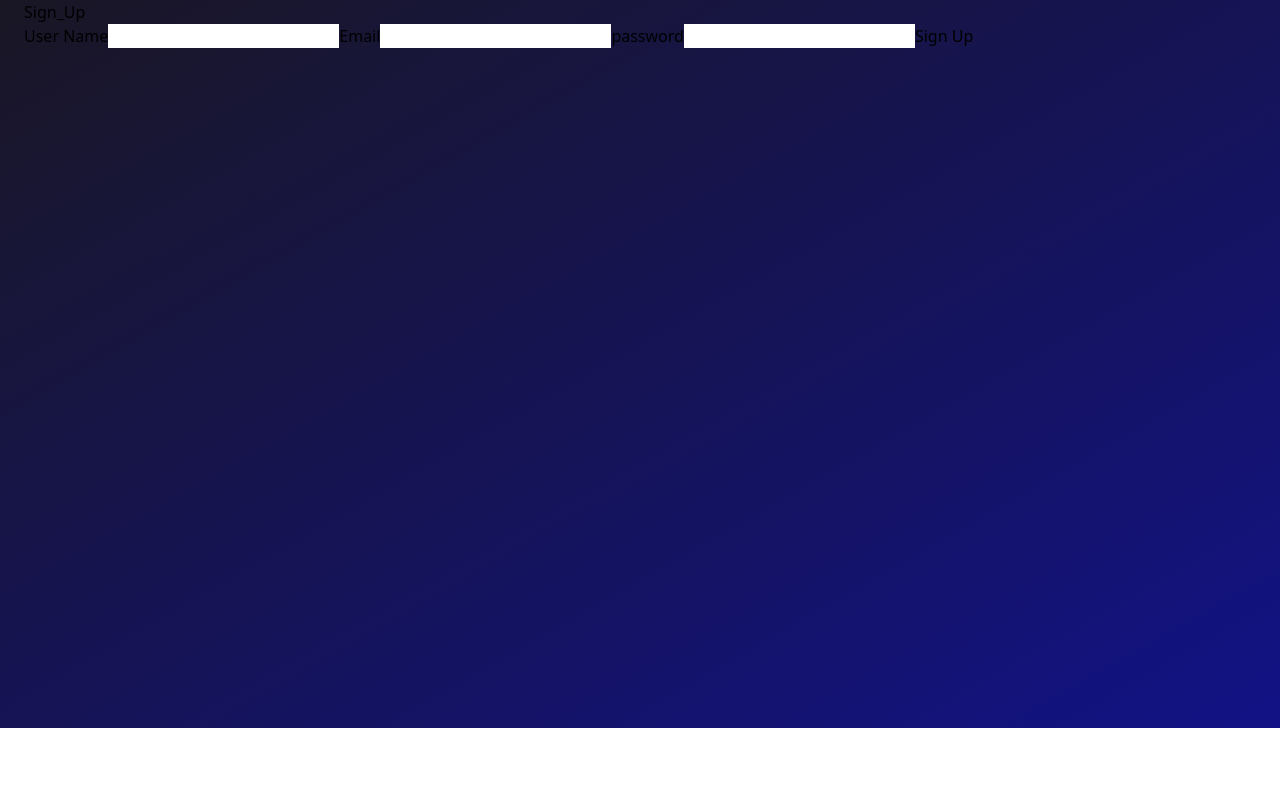
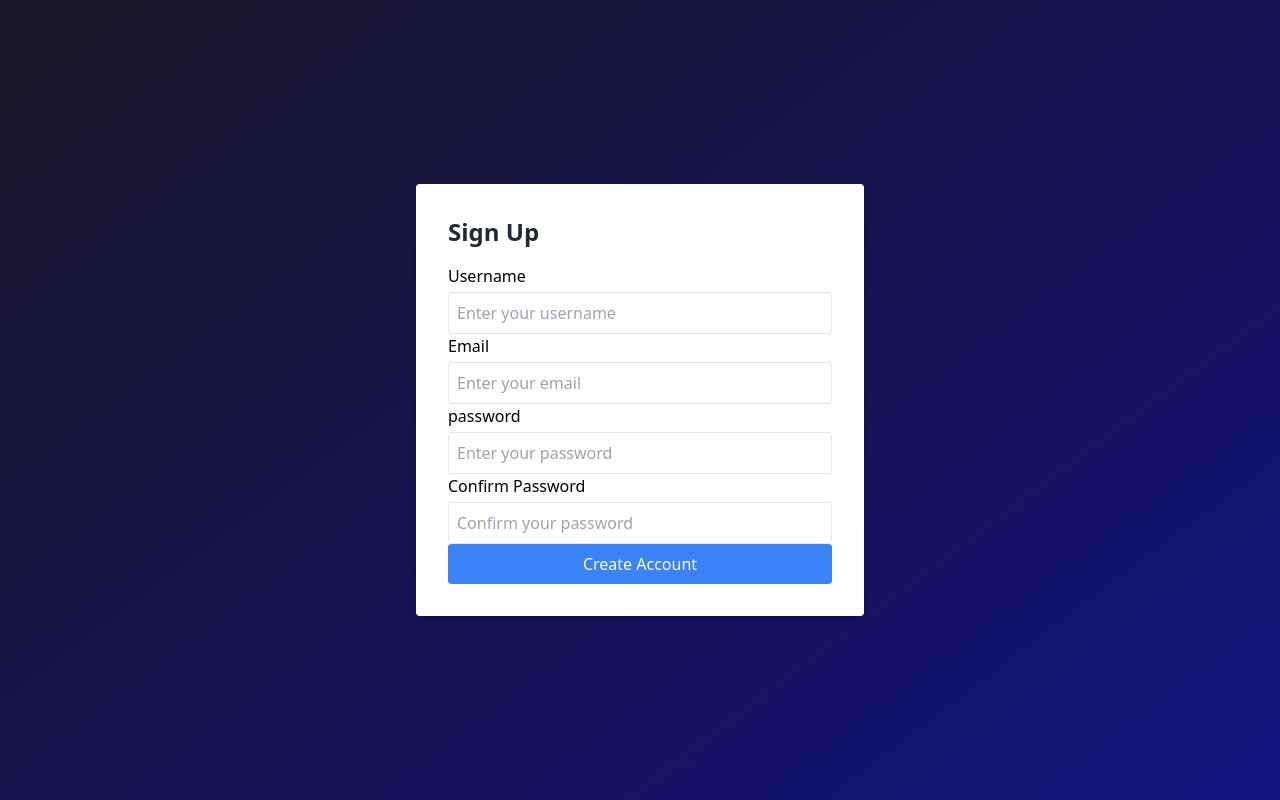
Before and after one commit to tatojakhua/FloyFy, a React (Create React App) app: page /Sign_Up in a window 1280 px wide. Shown: the top 800 px of the page. Built offline with nearby package versions, Linux system fonts and the light colour scheme.

Commit message:
package.json change && Music Player change

```diff
--- a/src/App.js
+++ b/src/App.js
@@ -15,7 +15,11 @@ function App() {
 
       <div className="flex-1 flex flex-col bg-gradient-to-br from-black to-[#121286]">
         {state.isAuthenticated && <SearchBar />}
-        <div className="px-6 h-[calc(100vh-72px)] overflow-y-scroll hide-scrollbar flex xl:flex-row flex-col-reverse">
+        <div
+          className={`px-6 overflow-y-scroll hide-scrollbar flex xl:flex-row flex-col-reverse ${
+            state.isAuthenticated && " h-[calc(100vh-72px)]"
+          }`}
+        >
           <div className="flex-1 h-fit pb-40">
             <AppRoutes />
           </div>
--- a/src/api/musicsByCountry.js
+++ b/src/api/musicsByCountry.js
@@ -1,6 +1,7 @@
 import axios from "axios";
 
 async function fetchMusicsByCountry(country) {
+  console.log(country, "test1");
   const options = {
     method: "GET",
     url: "https://shazam-core7.p.rapidapi.com/charts/get-top-songs-in_country_by_genre",
--- a/src/components/AroundYou/AroundYou.jsx
+++ b/src/components/AroundYou/AroundYou.jsx
@@ -19,7 +19,6 @@ const AroundYou = () => {
       .catch((err) => setErr(err.message))
       .finally(() => setloading(false));
   }, [country]);
-
   if (loading && isFetching) return <Loader title="Loading songs around you" />;
   if (Err || error) return <Error />;
 
--- a/src/components/MusicPlayer/Player.jsx
+++ b/src/components/MusicPlayer/Player.jsx
@@ -15,6 +15,7 @@ const Player = ({
   const ref = useRef(null);
   // eslint-disable-next-line no-unused-expressions
 
+  // useEffect(() => {
   if (ref.current) {
     if (state.isPlaying) {
       ref.current.play();
@@ -22,6 +23,7 @@ const Player = ({
       ref.current.pause();
     }
   }
+  // }, [state.activeSong]);
 
   useEffect(() => {
     ref.current.volume = volume;
--- a/src/components/MusicPlayer/index.jsx
+++ b/src/components/MusicPlayer/index.jsx
@@ -46,18 +46,14 @@ const MusicPlayer = () => {
   };
 
   const handlePrevSong = () => {
-    setTimeout(() => {
     dispatch(history(state.activeSong));
     if (state.currentIndex === 0) {
       dispatch(prevSong(state.currentSongs.length - 1));
     } else if (shuffle) {
-        dispatch(
-          prevSong(Math.floor(Math.random() * state.currentSongs.length))
-        );
+      dispatch(prevSong(Math.floor(Math.random() * state.currentSongs.length)));
     } else {
       dispatch(prevSong(state.currentIndex - 1));
     }
-    }, 500);
   };
 
   return (
--- a/src/hooks/useFetchMusicsByCountry.js
+++ b/src/hooks/useFetchMusicsByCountry.js
@@ -6,6 +6,7 @@ const useFetchMusicsByCountry = (country) => {
   const [isLoading, setisLoading] = useState(true);
   const [error, seterror] = useState("");
   useEffect(() => {
+    console.log(country, "test2");
     fetchMusicsByCountry(country)
       .then((data) => setinfo(data.tracks))
       .catch((err) => seterror(err.message))
--- a/src/hooks/useFetchTopMusics.js
+++ b/src/hooks/useFetchTopMusics.js
@@ -1,4 +1,3 @@
-/* eslint-disable no-unused-vars */
 import { useEffect, useState } from "react";
 import { fetTopMusics } from "../api/topMusics";
 
--- a/src/pages/singUp/SignUp.js
+++ b/src/pages/singUp/SignUp.js
@@ -22,33 +22,64 @@ const SignUp = () => {
     return <h1>{error}</h1>;
   }
   return (
-    <div>
-      <h1>Sign_Up</h1>
-      <label htmlFor="userName">User Name</label>
+    <div className="flex items-center justify-center min-h-screen">
+      <div className="bg-white p-8 rounded shadow-md max-w-md w-full">
+        <h2 className="text-2xl font-semibold mb-4 text-gray-800">Sign Up</h2>
+        <form onSubmit={() => signUpHandler()}>
+          <label htmlFor="username" className="block font-medium mb-1">
+            Username
+          </label>
           <input
             name="userName"
             id="userName"
+            className="w-full p-2 border rounded"
+            placeholder="Enter your username"
             onChange={(e) => {
               setUser((prev) => ({ ...prev, [e.target.name]: e.target.value }));
             }}
           />
-      <label htmlFor="email">Email</label>
+          <label htmlFor="email" className="block font-medium mb-1">
+            Email
+          </label>
           <input
             name="email"
             id="email"
+            className="w-full p-2 border rounded"
+            placeholder="Enter your email"
             onChange={(e) => {
               setUser((prev) => ({ ...prev, [e.target.name]: e.target.value }));
             }}
           />
-      <label htmlFor="password">password</label>
+          <label htmlFor="password" className="block font-medium mb-1">
+            password
+          </label>
           <input
             name="password"
             id="password"
+            className="w-full p-2 border rounded"
+            placeholder="Enter your password"
             onChange={(e) => {
               setUser((prev) => ({ ...prev, [e.target.name]: e.target.value }));
             }}
           />
-      <button onClick={signUpHandler}>Sign Up</button>
+          <label htmlFor="confirmPassword" className="block font-medium mb-1">
+            Confirm Password
+          </label>
+          <input
+            type="password"
+            id="confirmPassword"
+            name="confirmPassword"
+            className="w-full p-2 border rounded"
+            placeholder="Confirm your password"
+          />
+          <button
+            type="submit"
+            className="w-full bg-blue-500 text-white py-2 rounded hover:bg-blue-600"
+          >
+            Create Account
+          </button>
+        </form>
+      </div>
     </div>
   );
 };
```
Also changed, not shown: package.json (+2 -17 lines), random.js (added, +15 -0 lines), 1 other file (tests, documents, lock files or other folders). Lines whose indentation alone changed are shown as unchanged.
